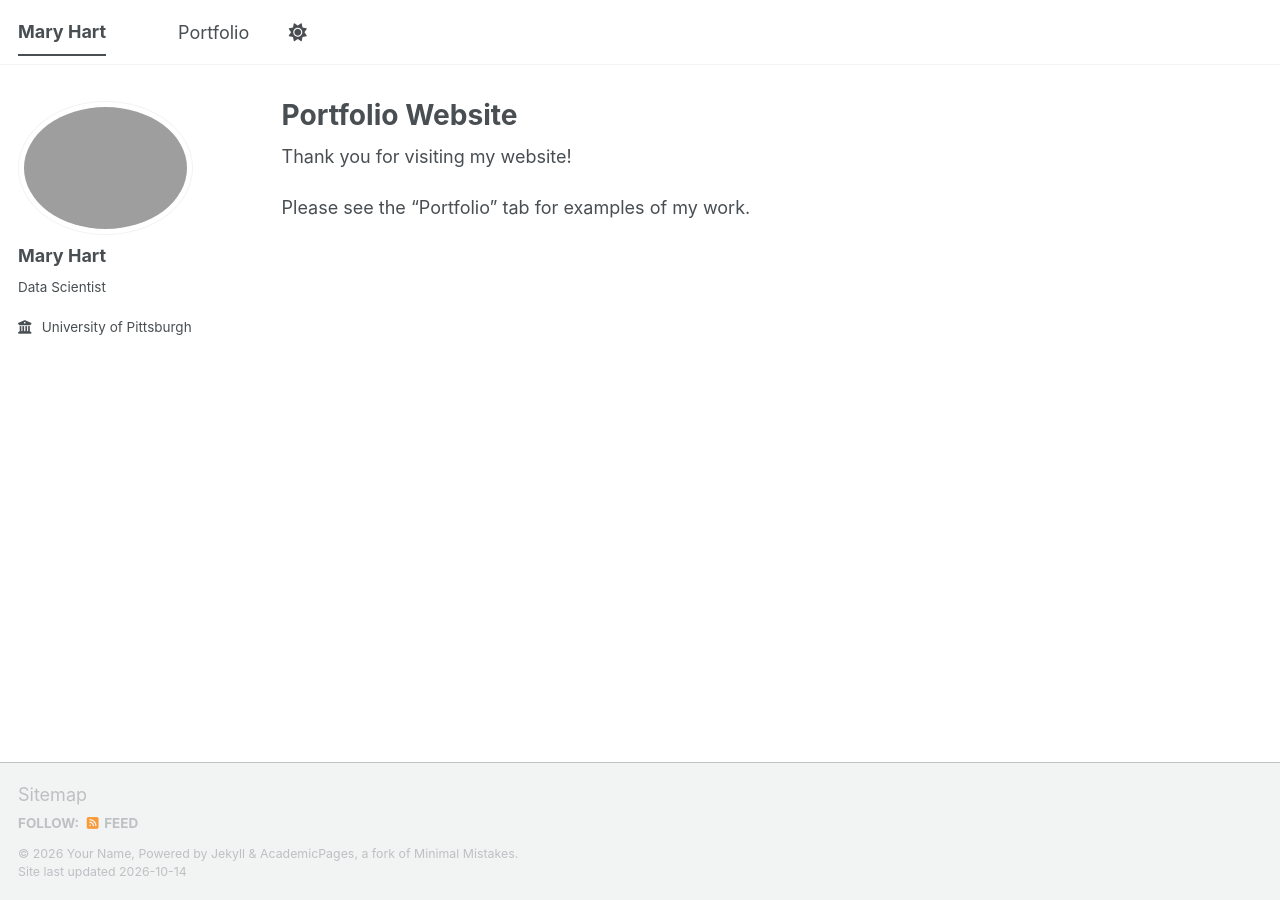
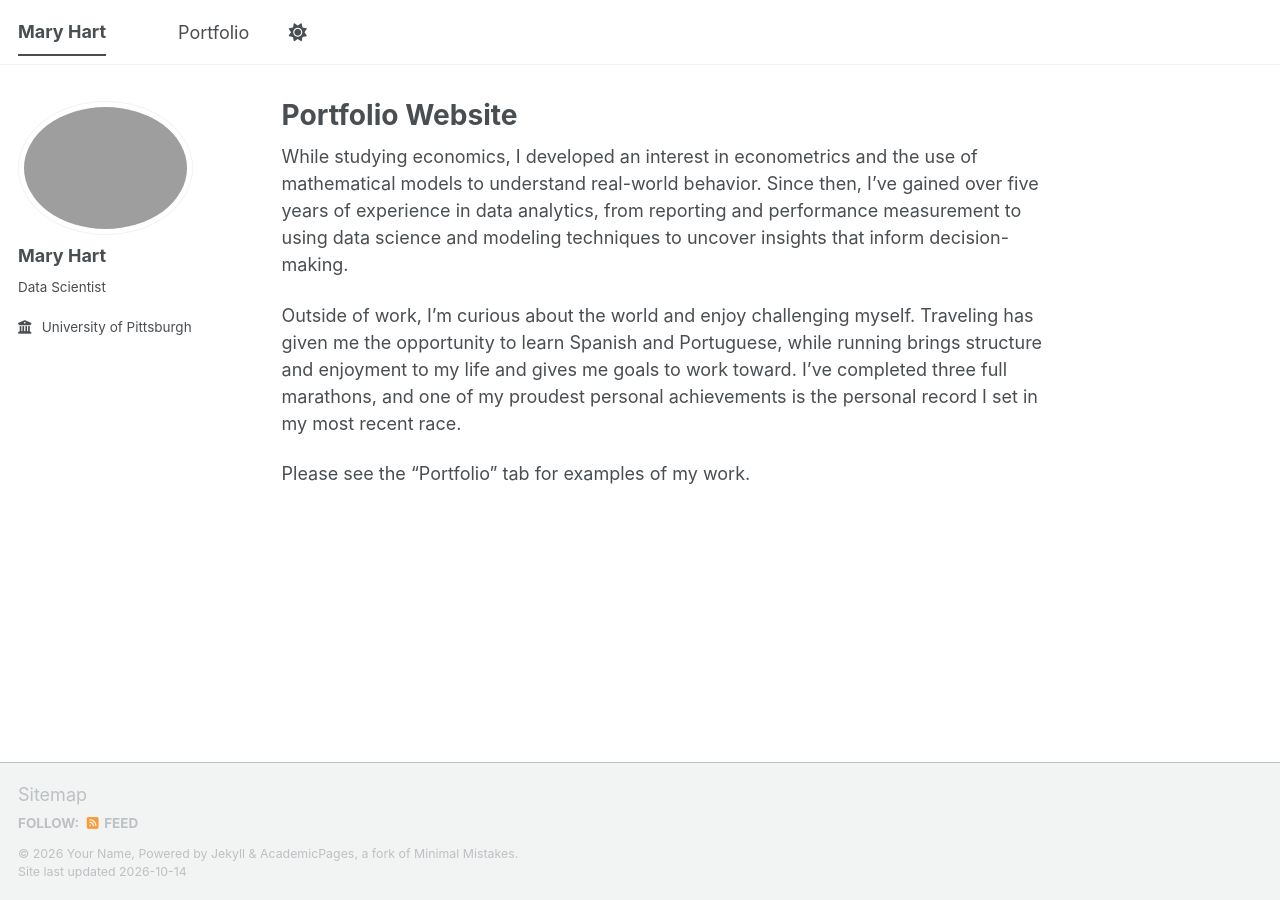
Before and after one commit to maryh-1/maryh-1.github.io, a Jekyll site: the page built from _pages/about.md, in a window 1280 px wide. Built offline with Jekyll 4.4.1, drawn with Linux system fonts in a browser that asks for light colours; a script bundle is joined from its source files by our own code; library files that are not in the unit come from our copies.

Commit message:
Update about.md

```diff
--- a/_pages/about.md
+++ b/_pages/about.md
@@ -7,6 +7,9 @@ redirect_from:
   - /about.html
 ---
 
-Thank you for visiting my website!
+While studying economics, I developed an interest in econometrics and the use of mathematical models to understand real-world behavior. Since then, I've gained over five years of experience in data analytics, from reporting and performance measurement to using data science and modeling techniques to uncover insights that inform decision-making.
+
+Outside of work, I'm curious about the world and enjoy challenging myself. Traveling has given me the opportunity to learn Spanish and Portuguese, while running brings structure and enjoyment to my life and gives me goals to work toward. I've completed three full marathons, and one of my proudest personal achievements is the personal record I set in my most recent race.
+
 
 Please see the "Portfolio" tab for examples of my work.
```
